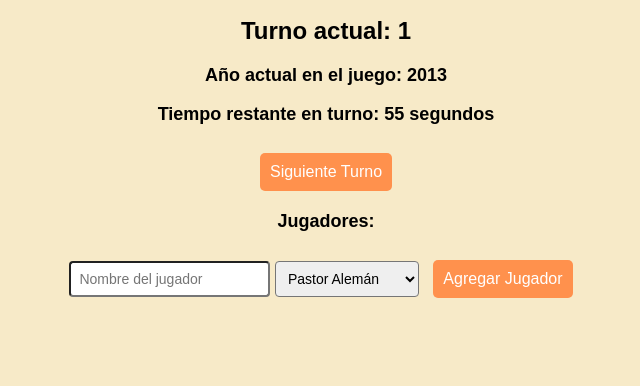
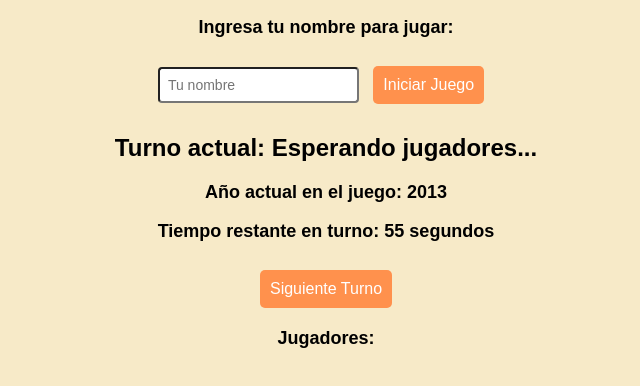
Before and after one commit to PeluJimenez312/DominioCanino, a plain HTML site: page index.html in a window 1280 px wide. Shown: the part 58-444 px from the top of the page, without its empty margins (314-954 px from the left). Drawn offline with Linux system fonts and the light colour scheme.

Commit message:
index.html

```diff
--- a/index.html
+++ b/index.html
@@ -8,26 +8,21 @@
 </head>
 <body>
     <h1>🐶 Dominio Canino 🎲</h1>
-    <h2>Turno actual: <span id="turno">1</span></h2>
+
+    <h3>Ingresa tu nombre para jugar:</h3>
+    <input type="text" id="nombreJugador" placeholder="Tu nombre">
+    <button onclick="iniciarJuego()">Iniciar Juego</button>
+
+    <h2>Turno actual: <span id="turnoJugador">Esperando jugadores...</span></h2>
 
     <h3>Año actual en el juego: <span id="relojAño">2013</span></h3>
-    <h3>Tiempo restante en turno: <span id="relojTiempo">60</span> segundos</h3>
+    <h3>Tiempo restante en turno: <span id="relojTiempo">120</span> segundos</h3>
 
     <button onclick="siguienteTurno()">Siguiente Turno</button>
 
     <h3>Jugadores:</h3>
     <ul id="listaJugadores"></ul>
 
-    <input type="text" id="nombreJugador" placeholder="Nombre del jugador">
-    <select id="razaJugador">
-        <option value="Pastor Alemán">Pastor Alemán</option>
-        <option value="Husky">Husky</option>
-        <option value="Pitbull">Pitbull</option>
-        <option value="Golden Retriever">Golden Retriever</option>
-        <option value="Dóberman">Dóberman</option>
-    </select>
-    <button onclick="agregarJugador()">Agregar Jugador</button>
-
     <script src="script.js"></script>
 </body>
 </html>
```
